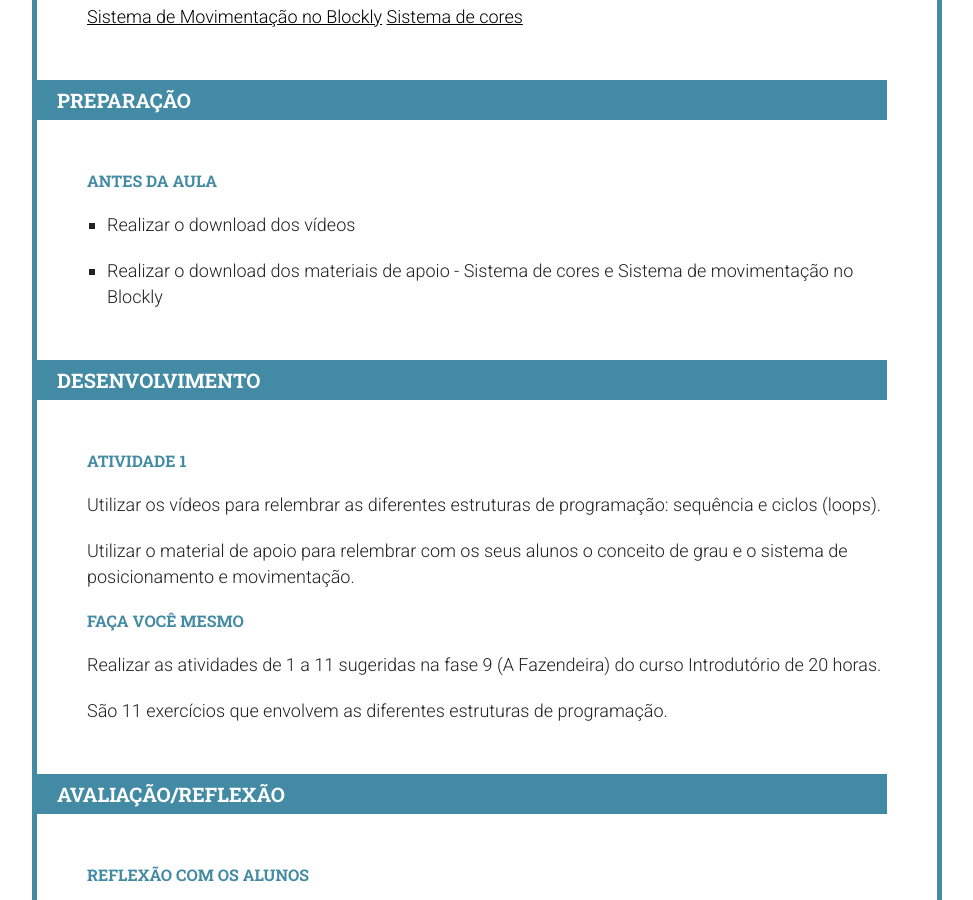
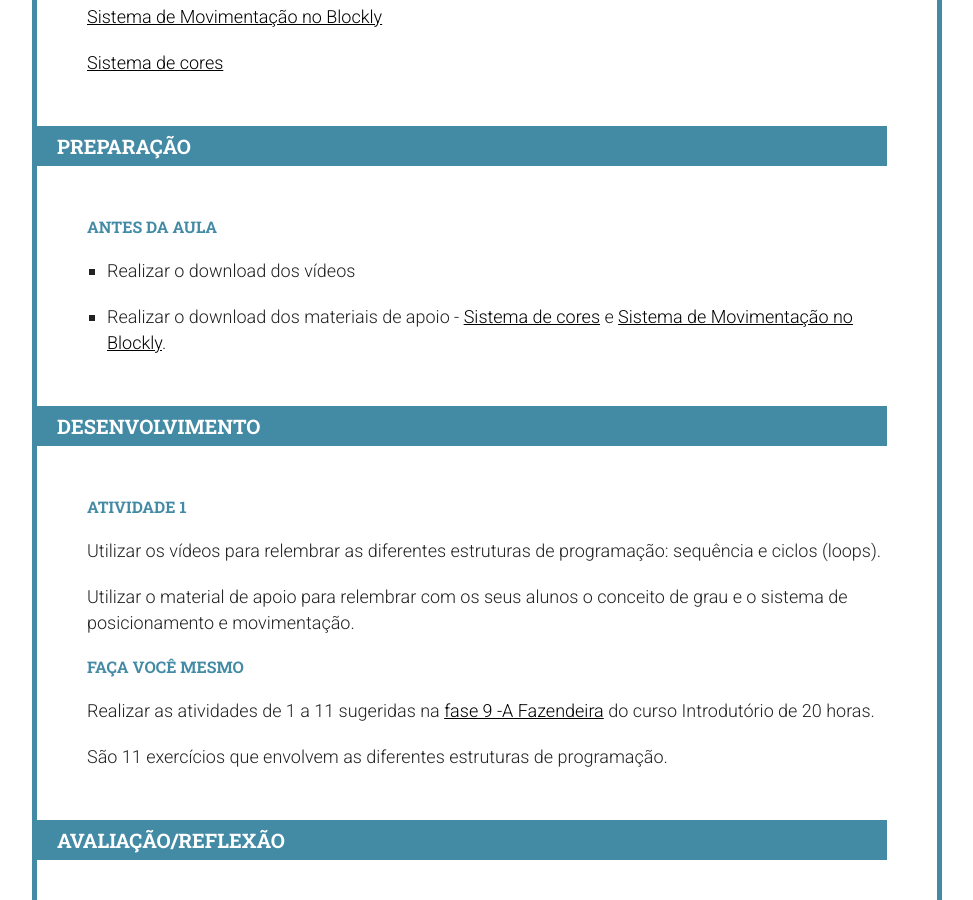
Before and after one commit to Programae/blocos, a Jekyll site: the page built from _posts/2015-01-01-aula10.md, in a window 1280 px wide and 900 px high, scrolled down 4636 px. Shown: the whole window, without its empty margins (153-1126 px from the left). Built offline with Jekyll 4.4.1, drawn with Linux system fonts in a browser that asks for light colours; nearby versions of some CDN libraries; library files that are not in the unit come from our copies; part of the change alters nothing that is shown.

```diff
--- a/_posts/2015-01-01-aula10.md
+++ b/_posts/2015-01-01-aula10.md
@@ -7,6 +7,7 @@ tags: [scratch, codeorg, programaê, tutorial]
 
 ## Objetivos
  - Explorar a plataforma [Code.org](http://studio.code.org)
+
 ## Conteúdos
  - Plataforma Code.org
 
@@ -55,30 +56,35 @@ tags: [scratch, codeorg, programaê, tutorial]
 
 **Materiais de apoio**
 
-[Sistema de Movimentação no Blockly](/blocos/pdf/Sistemademoviventacao-blockly.pdf)
-[Sistema de cores](/blocos/pdf/cores.pdf)
+[Sistema de Movimentação no Blockly](/blocos/pdf/Sistemademovimentacao-Blockly.pdf)
+
+[Sistema de cores](/blocos/pdf/Cores.pdf)
 
 
 ## Preparação
+
 ### Antes da aula
 
  - Realizar o download dos vídeos
- - Realizar o download dos materiais de apoio - Sistema de cores e Sistema de movimentação no Blockly
+ - Realizar o download dos materiais de apoio - [Sistema de cores](/blocos/pdf/Cores.pdf) e [Sistema de Movimentação no Blockly](/blocos/pdf/Sistemademovimentacao-Blockly.pdf).
 
 ## Desenvolvimento
 
 ### Atividade 1
+
 Utilizar os vídeos para relembrar as diferentes estruturas de programação: sequência e ciclos (loops).
 
 Utilizar o material de apoio para relembrar com os seus alunos o conceito de grau e o sistema de posicionamento e movimentação.
 
 ### Faça você mesmo
-Realizar as atividades de 1 a 11 sugeridas na fase 9 (A Fazendeira) do curso Introdutório de 20 horas.
+
+Realizar as atividades de 1 a 11 sugeridas na [fase 9 -A Fazendeira](http://studio.code.org/s/20-hour) do curso Introdutório de 20 horas.
 
 São 11 exercícios que envolvem as diferentes estruturas de programação.
 
 
 ## Avaliação/reflexão
+
 ### Reflexão com os alunos
 
 Realizar uma autoavaliação é muito importante neste processo de produção. Incentive os alunos a analisarem se todos os objetivos propostos no início da aula foram atingidos e quais foram as dificuldades encontradas ao longo do caminho.
@@ -93,6 +99,7 @@ Estimule-os a compartilharem as experiências com a turma:
  - Compreendi a estrutura condicional? Consigo dar exemplos de sua utilização?
 
 ### Reflexão e avaliação do professor
+
  - Consegui concluir o plano desta aula?
  - Meus alunos encontraram muita dificuldade?
  - O que preciso melhorar?
```
